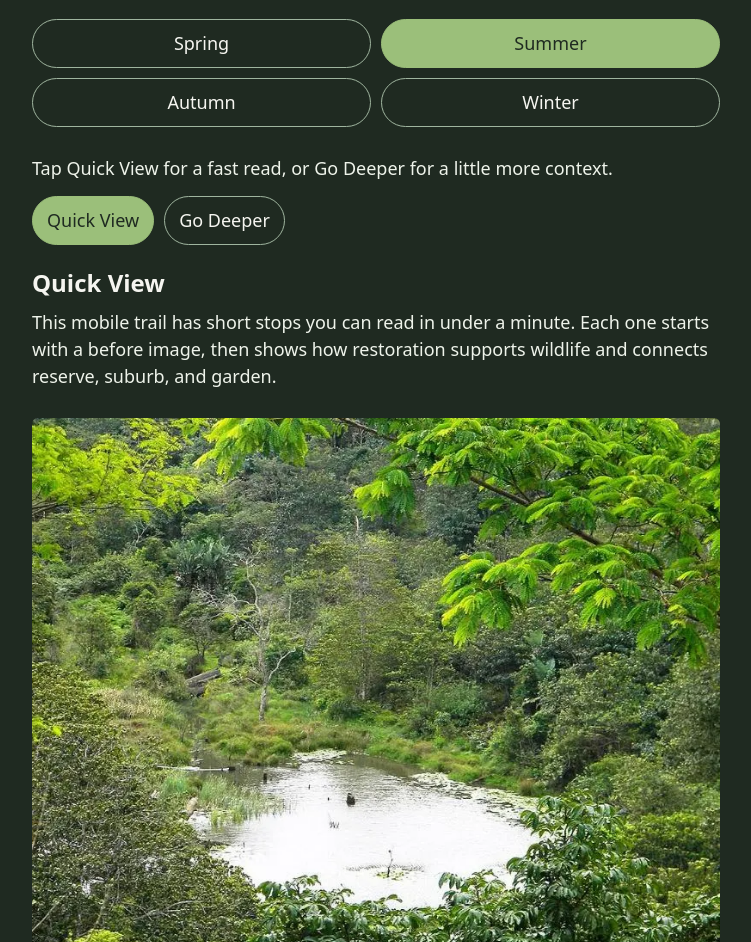
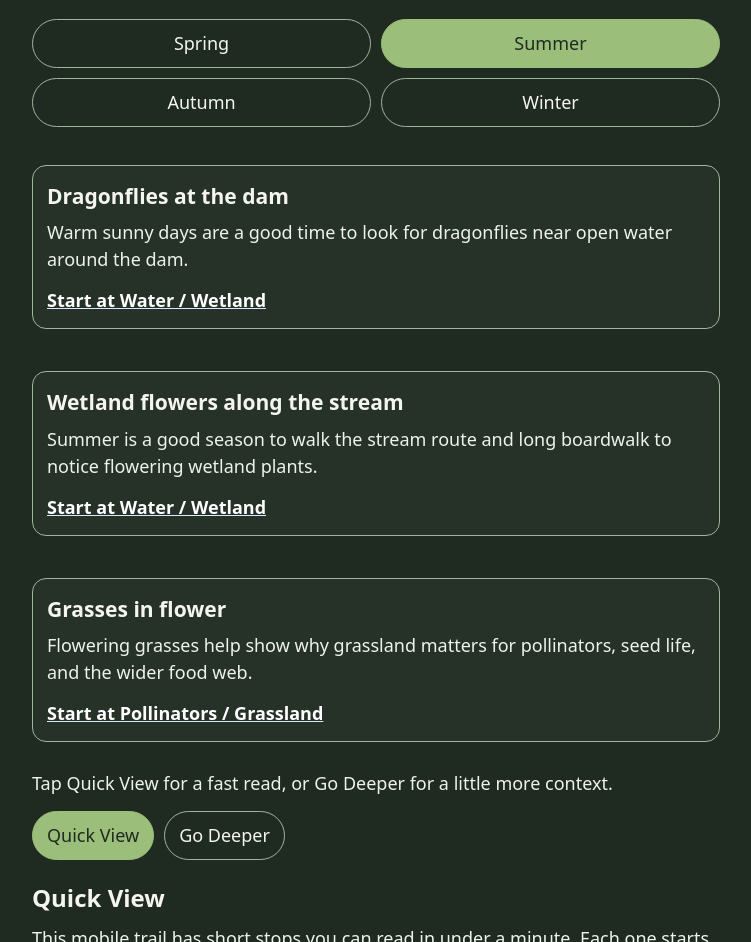
Before and after one commit to GillittsCon/iphithi-connected-nature-trail, a React (Vite) app: page / in a window 1280 px wide. Shown: the part 1200-2142 px from the top of the page, without its empty margins (264-1015 px from the left). Built offline with nearby package versions, Linux system fonts and the light colour scheme.

Commit message:
Add seasonal highlight cards to Welcome page

```diff
--- a/src/components/MarkerDetail.jsx
+++ b/src/components/MarkerDetail.jsx
@@ -3,6 +3,73 @@ import { useState } from "react"
 export default function MarkerDetail({ marker }) {
   const [viewMode, setViewMode] = useState("quick")
   const [selectedSeason, setSelectedSeason] = useState("summer")
+
+  const seasonalHighlights = {
+    spring: [
+      {
+        title: "Fresh wetland growth",
+        text: "Spring is a good time to explore new wetland growth and look closely at the stream and boardwalk areas.",
+        link: "./?marker=water-wetland",
+        linkLabel: "Start at Water / Wetland",
+      },
+      {
+        title: "Grassland waking up",
+        text: "As the reserve warms up, the grassland begins shifting into a more active season for flowers, insects, and pollinators.",
+        link: "./?marker=pollinators",
+        linkLabel: "Start at Pollinators / Grassland",
+      },
+    ],
+    summer: [
+      {
+        title: "Dragonflies at the dam",
+        text: "Warm sunny days are a good time to look for dragonflies near open water around the dam.",
+        link: "./?marker=water-wetland",
+        linkLabel: "Start at Water / Wetland",
+      },
+      {
+        title: "Wetland flowers along the stream",
+        text: "Summer is a good season to walk the stream route and long boardwalk to notice flowering wetland plants.",
+        link: "./?marker=water-wetland",
+        linkLabel: "Start at Water / Wetland",
+      },
+      {
+        title: "Grasses in flower",
+        text: "Flowering grasses help show why grassland matters for pollinators, seed life, and the wider food web.",
+        link: "./?marker=pollinators",
+        linkLabel: "Start at Pollinators / Grassland",
+      },
+    ],
+    autumn: [
+      {
+        title: "Seed heads and late grassland colour",
+        text: "Autumn is a good time to notice grassland seed heads and the changing structure of the reserve.",
+        link: "./?marker=pollinators",
+        linkLabel: "Start at Pollinators / Grassland",
+      },
+      {
+        title: "Water’s slower seasonal shift",
+        text: "The wetland still tells an important story in autumn, especially if you look at how water shapes life through the reserve.",
+        link: "./?marker=water-wetland",
+        linkLabel: "Start at Water / Wetland",
+      },
+    ],
+    winter: [
+      {
+        title: "Woodland structure and shelter",
+        text: "Winter is a good time to notice the shape of corridors and how sheltered spaces help movement through the reserve.",
+        link: "./?marker=green-corridors",
+        linkLabel: "Start at Green Corridors / Woodland",
+      },
+      {
+        title: "Grassland form and resilience",
+        text: "Without summer growth, winter makes it easier to notice grassland form, texture, and resilience.",
+        link: "./?marker=pollinators",
+        linkLabel: "Start at Pollinators / Grassland",
+      },
+    ],
+  }
+
+  const currentHighlights = seasonalHighlights[selectedSeason]
 
   return (
     <main>
@@ -55,6 +122,20 @@ export default function MarkerDetail({ marker }) {
             >
               Winter
             </button>
+          </div>
+
+          <div className="seasonal-highlights">
+            {currentHighlights.map((item) => (
+              <section key={item.title} className="season-highlight-card">
+                <h3>{item.title}</h3>
+                <p>{item.text}</p>
+                <p>
+                  <a href={item.link}>
+                    <strong>{item.linkLabel}</strong>
+                  </a>
+                </p>
+              </section>
+            ))}
           </div>
         </section>
       )}
--- a/src/index.css
+++ b/src/index.css
@@ -173,3 +173,25 @@ figcaption {
 .try-at-home-card h2 {
   margin-bottom: 10px;
 }
+
+.seasonal-highlights {
+  display: grid;
+  gap: 14px;
+  margin-bottom: 18px;
+}
+
+.season-highlight-card {
+  border: 1px solid #9fb59f;
+  border-radius: 14px;
+  padding: 14px;
+  background: rgba(255, 255, 255, 0.03);
+}
+
+.season-highlight-card h3 {
+  margin-top: 0;
+  margin-bottom: 8px;
+}
+
+.season-highlight-card p:last-child {
+  margin-bottom: 0;
+}
```
Lines whose indentation alone changed are shown as unchanged.
